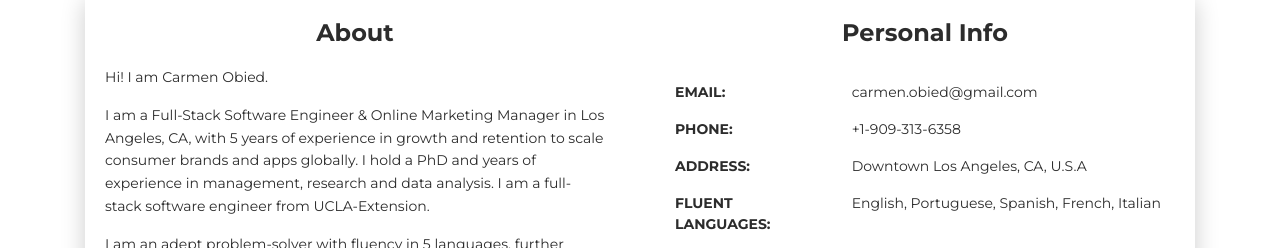
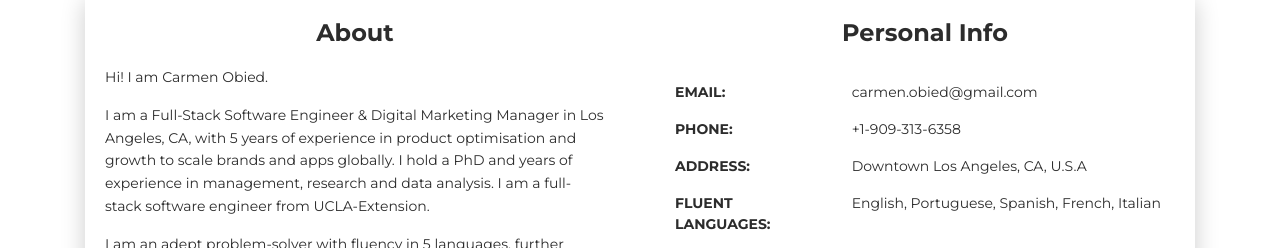
Before and after one commit to carmenobied/Portfolio-Software-Engineer, a plain HTML site: page index.html in a window 1280 px wide. Shown: the part 624-872 px from the top of the page. Drawn offline with Linux system fonts and the light colour scheme.

Commit message:
Update index.html

```diff
--- a/index.html
+++ b/index.html
@@ -97,8 +97,8 @@
                     <div class="h4 mt-0 title">About</div>
                     <p>Hi! I am Carmen Obied.
 
-                      <p>I am a Full-Stack Software Engineer & Online Marketing Manager in Los Angeles, CA,
-                        with 5 years of experience in growth and retention to scale consumer brands and apps globally.
+                      <p>I am a Full-Stack Software Engineer & Digital Marketing Manager in Los Angeles, CA,
+                        with 5 years of experience in product optimisation and growth to scale brands and apps globally.
                         I hold a PhD and years of experience in management, research and data analysis.
                         I am a full-stack software engineer from UCLA-Extension.</p>
 
```
